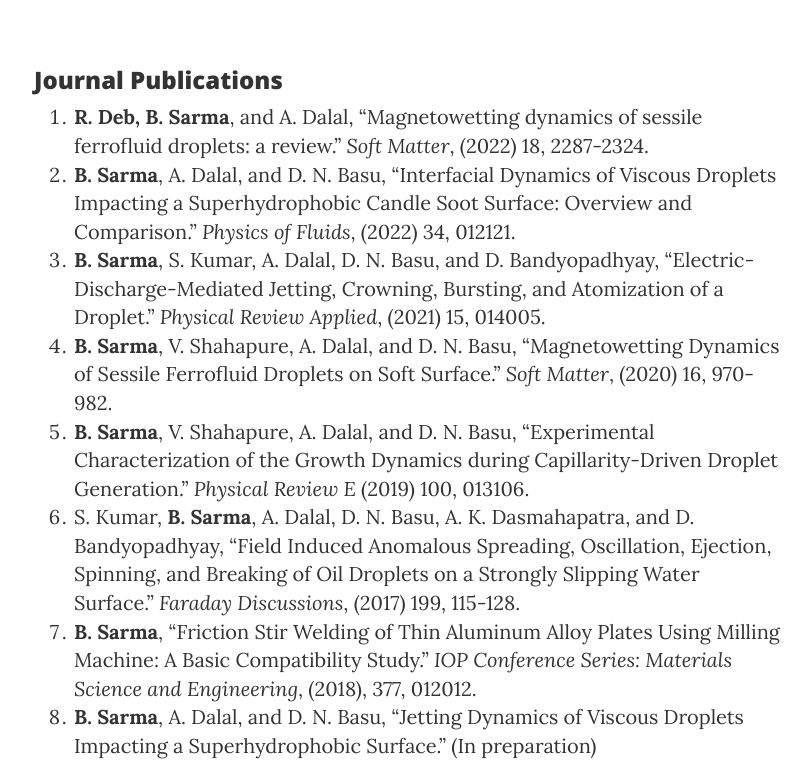
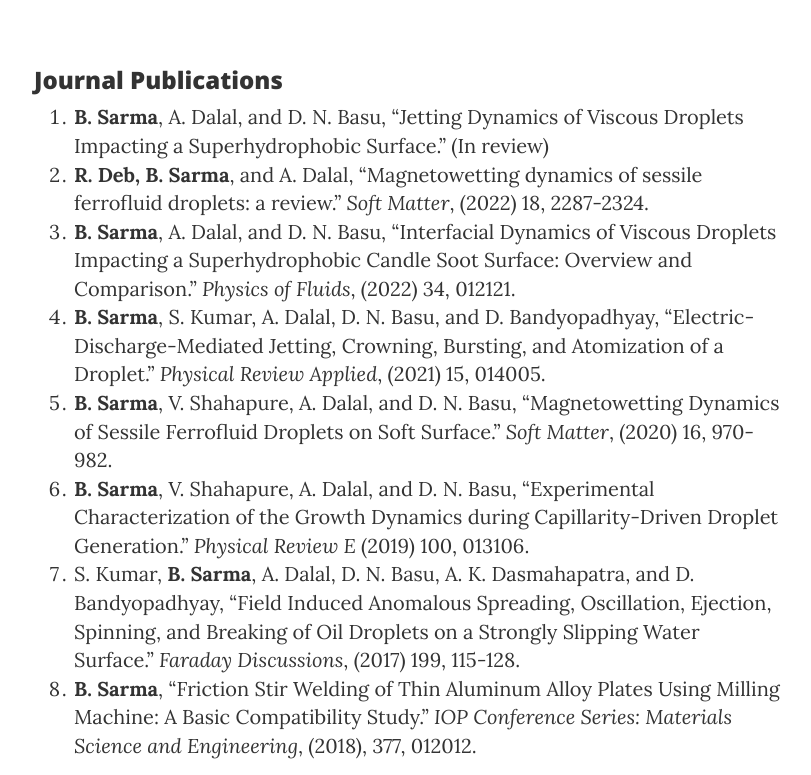
Before and after one commit to bhaskarjyoti-sarma/bhaskarjyoti-sarma.github.io, a website: page publications.html in a window 1280 px wide. Shown: the part 425-1200 px from the top of the page, without its empty margins (231-1042 px from the left). Drawn offline with nearby package versions, Linux system fonts and the light colour scheme; files whose address does not match are found by name.

Commit message:
Update publications.html

```diff
--- a/publications.html
+++ b/publications.html
@@ -98,6 +98,7 @@
             <div class="col-lg-8 col-lg-offset-2 col-md-10 col-md-offset-1">
 				<h3>Journal Publications</h3>
 				<ol>
+					<li><strong>B. Sarma</strong>, A. Dalal, and D. N. Basu, “Jetting Dynamics of Viscous Droplets Impacting a Superhydrophobic Surface.” (In review)</li>
 					<li><strong><a href="https://pubs.rsc.org/en/content/articlelanding/2022/sm/d1sm01569a" alt="Link to the journal" target="_blank">R. Deb, B. Sarma</strong>, and A. Dalal, “Magnetowetting dynamics of sessile ferrofluid droplets: a review.” <em>Soft Matter</em>, (2022) 18, 2287-2324.</a></li>
 					<li><strong><a href="https://aip.scitation.org/doi/abs/10.1063/5.0070828" alt="Link to the journal" target="_blank">B. Sarma</strong>, A. Dalal, and D. N. Basu, “Interfacial Dynamics of Viscous Droplets Impacting a Superhydrophobic Candle Soot Surface: Overview and Comparison.” <em>Physics of Fluids</em>, (2022) 34, 012121.</a></li>
 					<li><strong><a href="https://journals.aps.org/prapplied/abstract/10.1103/PhysRevApplied.15.014005" alt="Link to the journal" target="_blank">B. Sarma</strong>, S. Kumar, A. Dalal, D. N. Basu, and D. Bandyopadhyay, “Electric-Discharge-Mediated Jetting, Crowning, Bursting, and Atomization of a Droplet.” <em>Physical Review Applied</em>, (2021) 15, 014005.</a></li>
@@ -105,7 +106,6 @@
 					<li><strong><a href="https://journals.aps.org/pre/abstract/10.1103/PhysRevE.100.013106" alt="Link to the journal" target="_blank">B. Sarma</strong>, V. Shahapure, A. Dalal, and D. N. Basu, “Experimental Characterization of the Growth Dynamics during Capillarity-Driven Droplet Generation.” <em>Physical Review E</em> (2019) 100, 013106.</a></li>
 					<li><a href="https://pubs.rsc.org/en/content/articlelanding/2017/FD/C6FD00233A#!divAbstract" alt="Link to the journal" target="_blank">S. Kumar, <strong>B. Sarma</strong>, A. Dalal, D. N. Basu, A. K.  Dasmahapatra, and D. Bandyopadhyay, “Field Induced Anomalous Spreading, Oscillation, Ejection, Spinning, and Breaking of Oil Droplets on a Strongly Slipping Water Surface.” <em>Faraday Discussions</em>, (2017) 199, 115-128.</a></li>
 					<li><a href="https://iopscience.iop.org/article/10.1088/1757-899X/377/1/012012/meta" alt="Link to the journal" target="_blank"><strong>B. Sarma</strong>, “Friction Stir Welding of Thin Aluminum Alloy Plates Using Milling Machine: A Basic Compatibility Study.” <em>IOP Conference Series: Materials Science and Engineering</em>, (2018), 377, 012012.</a></li>
-					<li><strong>B. Sarma</strong>, A. Dalal, and D. N. Basu, “Jetting Dynamics of Viscous Droplets Impacting a Superhydrophobic Surface.” (In preparation)</li>
 				</ol><br>
 				<h3>Conference Presentations</h3>
 				<ol>
```
